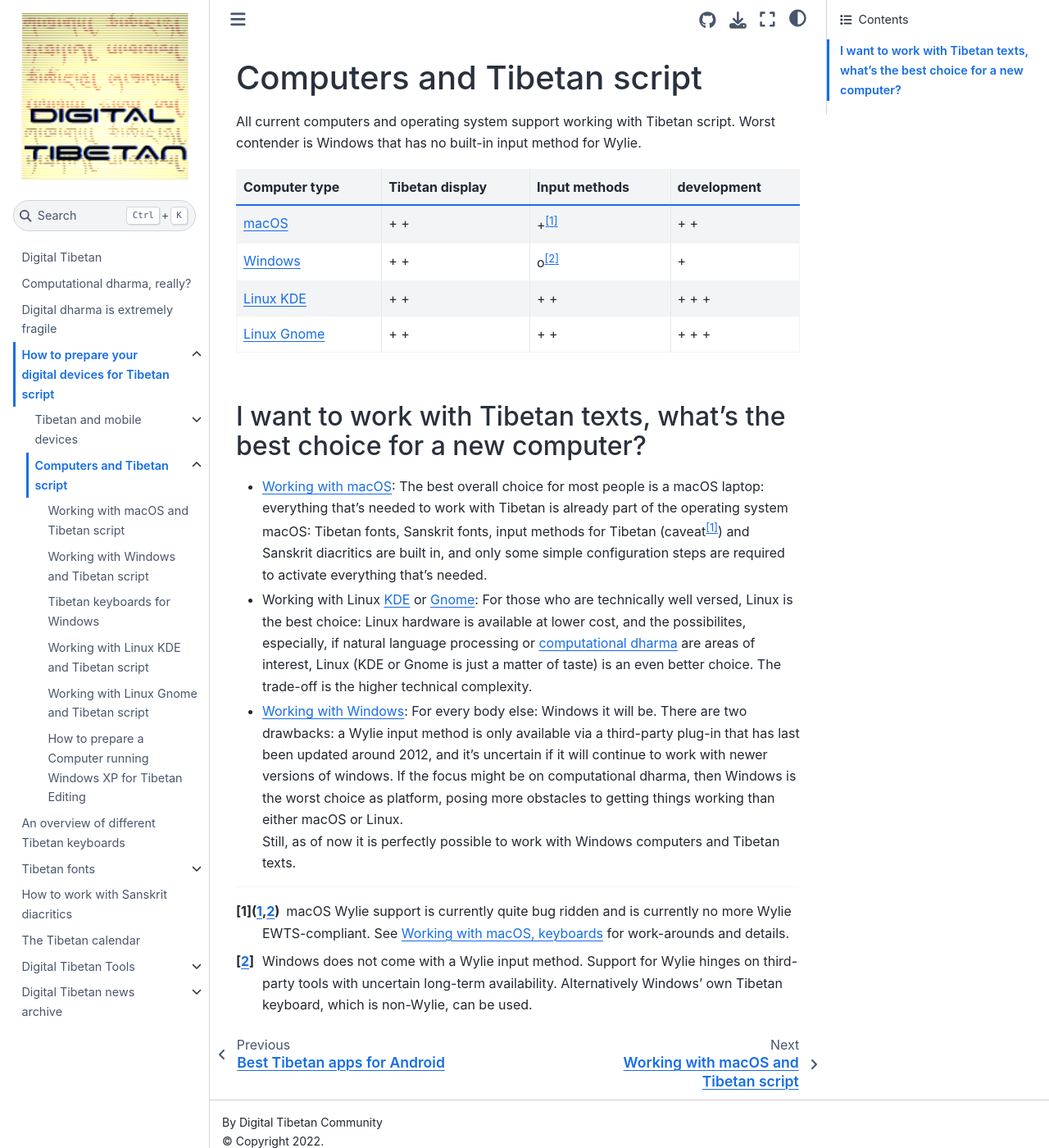
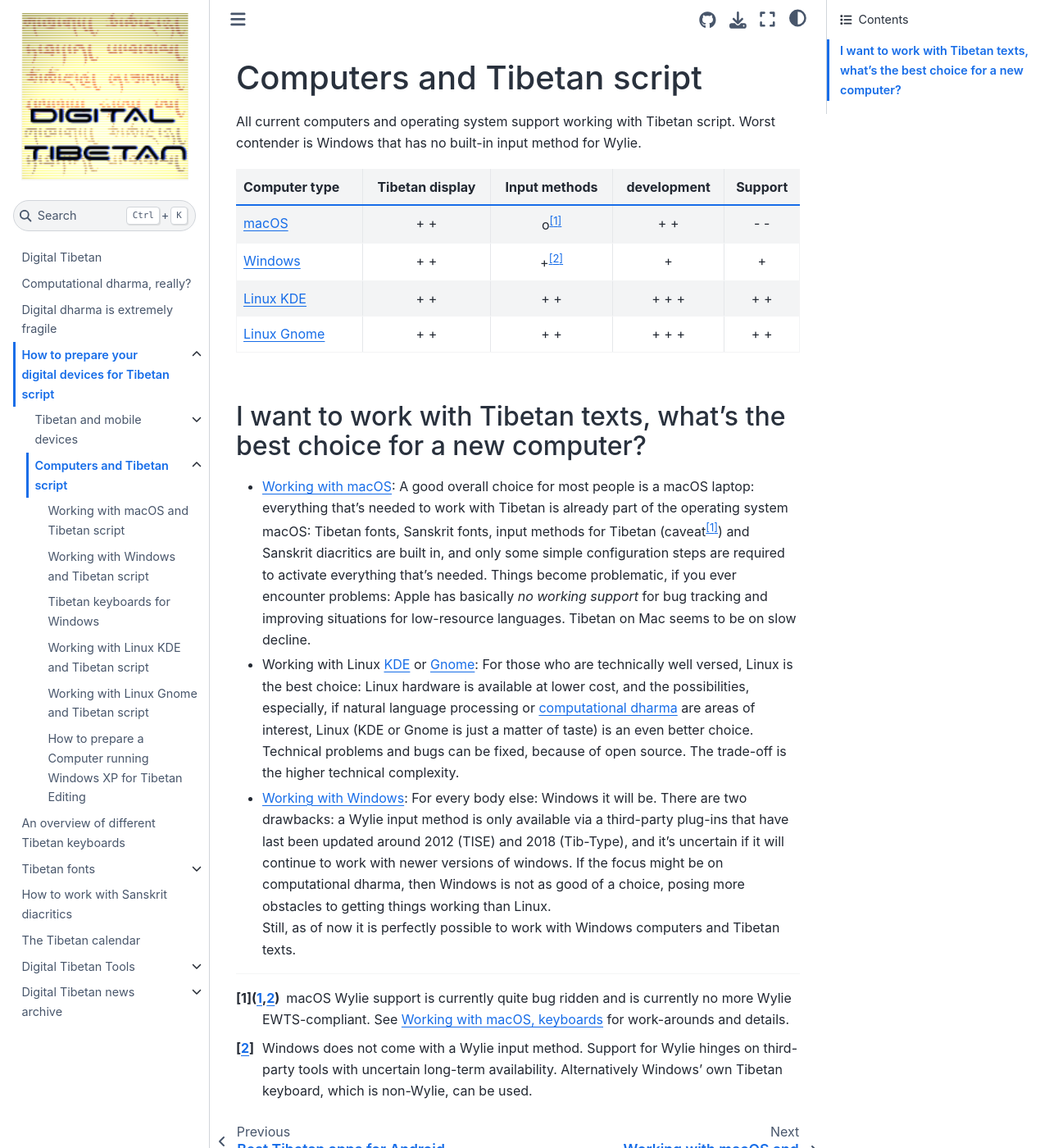
Before and after one commit to DigitalTibetan/DigitalTibetan, a Jupyter Book: the page built from docs/computers_tibetan.md, in a window 1280 px wide and 1400 px high. Shown: the whole window at 82% size. Built offline with Jupyter Book 1.0.4 settings and Sphinx 7.4.7 and the Sphinx Book theme 1.1.4, drawn with Linux system fonts in a browser that asks for light colours.

Commit message:
Apple downgrade because of bugs and broken support process

```diff
--- a/docs/computers_tibetan.md
+++ b/docs/computers_tibetan.md
@@ -2,20 +2,20 @@
 
 All current computers and operating system support working with Tibetan script. Worst contender is Windows that has no built-in input method for Wylie.
 
-| Computer type | Tibetan display  | Input methods  | development |
-| ------------- | ---------------- | -------------- | ----------- |
-| [macOS](computers_macos.md)         |    + +           |   +[^1]          |   + +       |
-| [Windows](computers_windows.md)       |    + +           |   o[^2]        |   +         |
-| [Linux KDE](computers_linux_kde.md)     |    + +           |   + +          |   + + +     |
-| [Linux Gnome](computers_linux_gnome.md)   |    + +           |   + +          |   + + +     |
+| Computer type | Tibetan display  | Input methods  | development | Support |
+| ------------- | :--------------: | :------------: | :---------: | :-----: |
+| [macOS](computers_macos.md)         |    + +           |   o[^1]          |   + +       | - - |
+| [Windows](computers_windows.md)       |    + +           |   +[^2]        |   +         | + |
+| [Linux KDE](computers_linux_kde.md)     |    + +           |   + +          |   + + +     | + + |
+| [Linux Gnome](computers_linux_gnome.md)   |    + +           |   + +          |   + + +     | + + |
 
 [^1]: macOS Wylie support is currently quite bug ridden and is currently no more Wylie EWTS-compliant. See [Working with macOS, keyboards](macos_keyboard) for work-arounds and details.
 [^2]: Windows does not come with a Wylie input method.  Support for Wylie hinges on third-party tools with uncertain long-term availability. Alternatively Windows' own Tibetan keyboard, which is non-Wylie, can be used.
 
 ## I want to work with Tibetan texts, what's the best choice for a new computer?
 
-* [Working with macOS](computers_macos.md): The best overall choice for most people is a macOS laptop: everything that's needed to work with Tibetan is already part of the operating system macOS: Tibetan fonts, Sanskrit fonts, input methods for Tibetan (caveat[^1]) and Sanskrit diacritics are built in, and only some simple configuration steps are required to activate everything that's needed.
+* [Working with macOS](computers_macos.md): A good overall choice for most people is a macOS laptop: everything that's needed to work with Tibetan is already part of the operating system macOS: Tibetan fonts, Sanskrit fonts, input methods for Tibetan (caveat[^1]) and Sanskrit diacritics are built in, and only some simple configuration steps are required to activate everything that's needed. Things become problematic, if you ever encounter problems: Apple has basically *no working support* for bug tracking and improving situations for low-resource languages. Tibetan on Mac seems to be on slow decline.
 
-* Working with Linux [KDE](computers_linux_kde.md) or [Gnome](computers_linux_gnome.md): For those who are technically well versed, Linux is the best choice: Linux hardware is available at lower cost, and the possibilites, especially, if natural language processing or [computational dharma](computational_dharma.ipynb) are areas of interest, Linux (KDE or Gnome is just a matter of taste) is an even better choice. The trade-off is the higher technical complexity.
+* Working with Linux [KDE](computers_linux_kde.md) or [Gnome](computers_linux_gnome.md): For those who are technically well versed, Linux is the best choice: Linux hardware is available at lower cost, and the possibilities, especially, if natural language processing or [computational dharma](computational_dharma.ipynb) are areas of interest, Linux (KDE or Gnome is just a matter of taste) is an even better choice. Technical problems and bugs can be fixed, because of open source. The trade-off is the higher technical complexity.
 
-* [Working with Windows](computers_windows.md): For every body else: Windows it will be. There are two drawbacks: a Wylie input method is only available via a third-party plug-in that has last been updated around 2012, and it's uncertain if it will continue to work with newer versions of windows. If the focus might be on computational dharma, then Windows is the worst choice as platform, posing more obstacles to getting things working than either macOS or Linux. <br>Still, as of now it is perfectly possible to work with Windows computers and Tibetan texts.
+* [Working with Windows](computers_windows.md): For every body else: Windows it will be. There are two drawbacks: a Wylie input method is only available via a third-party plug-ins that have last been updated around 2012 (TISE) and 2018 (Tib-Type), and it's uncertain if it will continue to work with newer versions of windows. If the focus might be on computational dharma, then Windows is not as good of a choice, posing more obstacles to getting things working than Linux. <br>Still, as of now it is perfectly possible to work with Windows computers and Tibetan texts.
```
